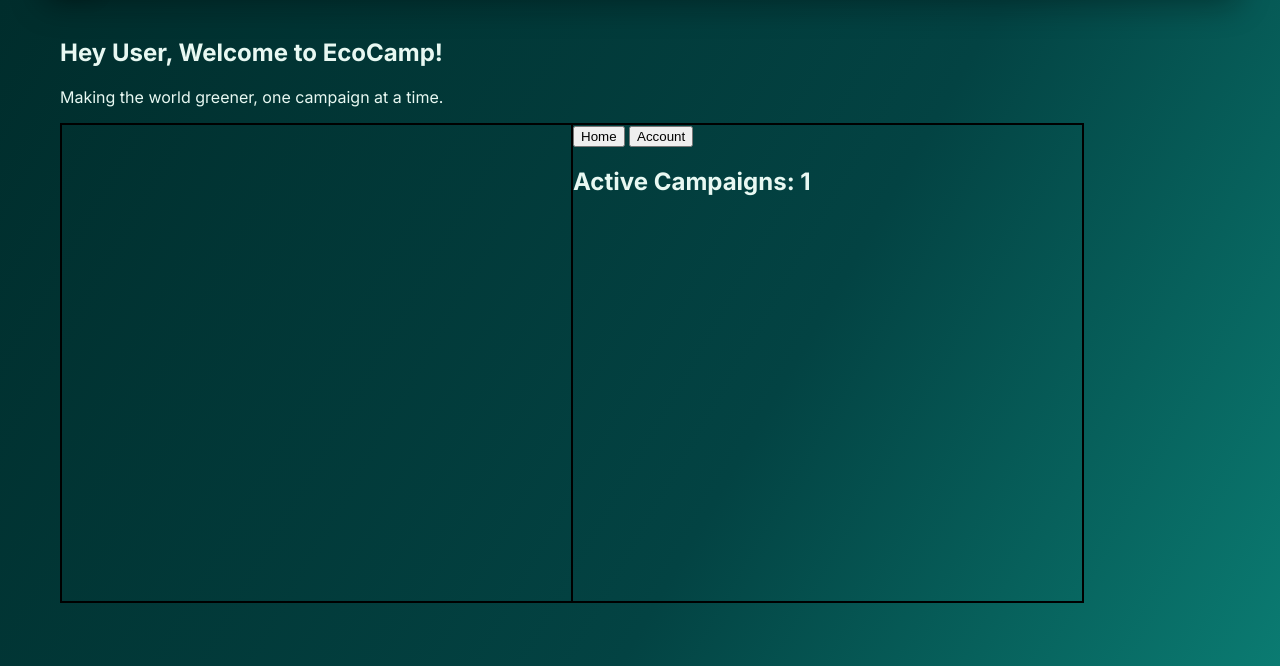
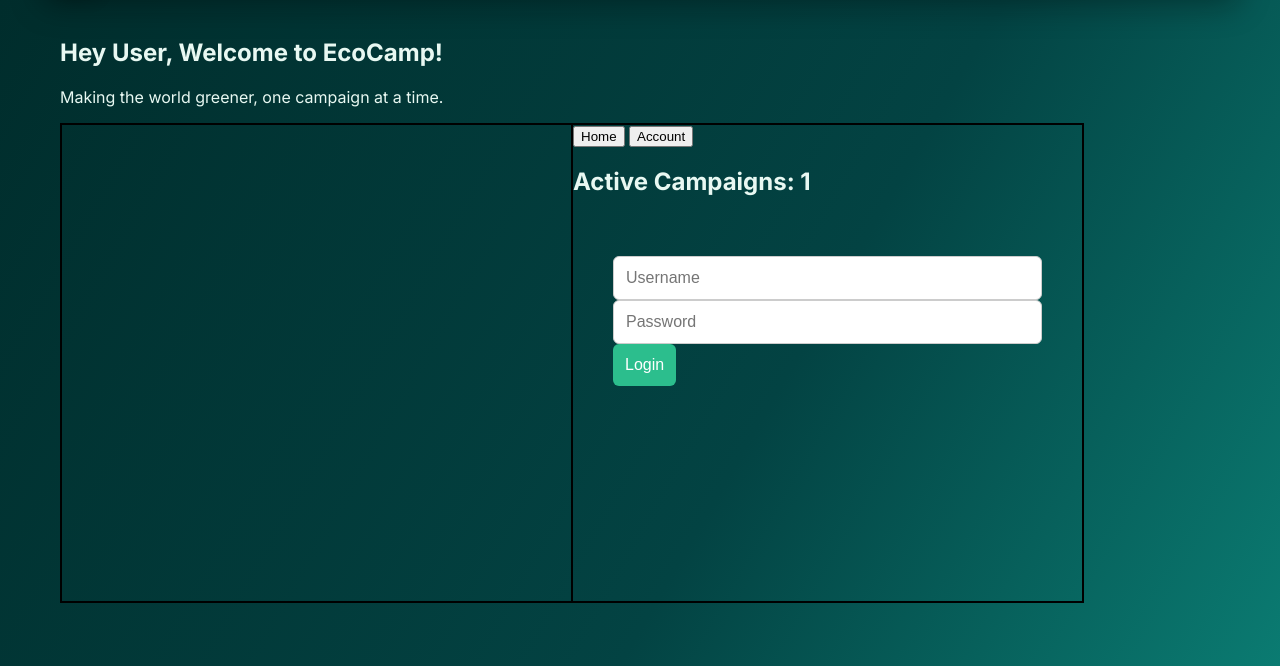
Before and after one commit to dipanshuag19/EcoCamp, a Flask app: template templates/index.html in a window 1280 px wide. Shown: the part 72-738 px from the top of the page. Run offline with Flask 3, Linux system fonts and the light colour scheme; the template is opened without the code that fills it: most values are stand-ins (such as "Sample title", 1, 10 or a date in 2020).

Commit message:
Update index.html

```diff
--- a/templates/index.html
+++ b/templates/index.html
@@ -356,16 +356,31 @@
 
   <!-- Right Box -->
   <div>
-  <button onclick="document.getElementById('2ndhome').style.display='block'; document.getElementById('loginpage').style.display='none';"> Home </button>
-  <button onclick="document.getElementById('2ndhome').style.display='none'; document.getElementById('loginpage').style.display='block';"> Account </button>
+  <button onclick="document.getElementById('2ndhome').style.display='block'; document.getElementById('accountpage').style.display='none';"> Home </button>
+  <button onclick="document.getElementById('2ndhome').style.display='none'; document.getElementById('accountpage').style.display='block';"> Account </button>
 
   <h1 id="2ndhome" style="display:block;">Active Campaigns: {{ edetailslist|length }}</h1>
 
-  <form class="login-form" id="loginpage" style="display:none;">
+  <section id="accountpage">
+     <button onclick="document.getElementById('loginpage').style.display='block'; document.getElementById('signuppage').style.display='none';">Login</button>
+     <button onclick="document.getElementById('loginpage').style.display='none'; document.getElementById('signuppage').style.display='block';">Sign Up</button>
+  </section>
+
+  <form class="login-form" id="loginpage" style="display:block;">
     <input type="text" placeholder="Username">
     <input type="password" placeholder="Password">
     <button type="submit">Login</button>
   </form>
+
+   <form class="login-form" id="signuppage" style="display:none;">
+    <input type="text" placeholder="Full Name">
+    <input type="text" placeholder="Username">
+    <input type="text" placeholder="Email">
+    <input type="password" placeholder="Password">
+    <input type="cpassword" placeholder="Confirm Password">
+    <button type="submit">Login</button>
+  </form>
+
 </div>
 
 </div>
```
